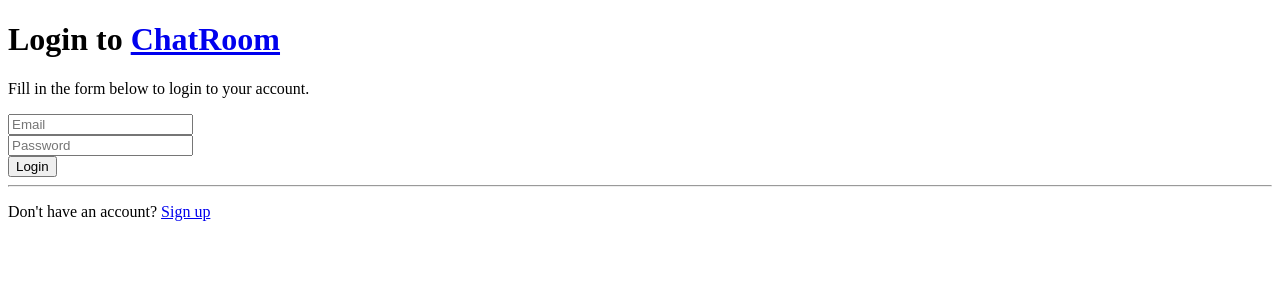
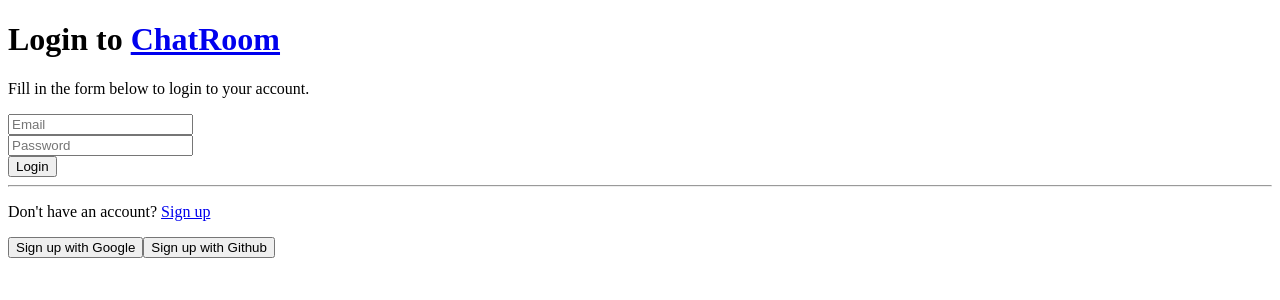
Before and after one commit to chideraao/chatroom, a React (Create React App) app: page /login in a window 1280 px wide. Shown: the top 300 px of the page. Built offline with nearby package versions, Linux system fonts and the light colour scheme; no server answers.

Commit message:
setting up admin

```diff
--- a/package.json
+++ b/package.json
@@ -7,6 +7,7 @@
     "@testing-library/react": "^11.2.7",
     "@testing-library/user-event": "^12.8.3",
     "firebase": "^8.6.3",
+    "firebase-admin": "^9.9.0",
     "react": "^17.0.2",
     "react-dom": "^17.0.2",
     "react-router-dom": "^5.2.0",
--- a/src/helpers/auth.js
+++ b/src/helpers/auth.js
@@ -1,6 +1,6 @@
 import { auth } from "../services/firebase.js";
 
-/**setting up firebase auth */
+/**setting up firebase auth signup, signin */
 export function signUp(email, password) {
 	return auth().createUserWithEmailAndPassword(email, password);
 }
@@ -9,6 +9,7 @@
 	return auth().signInWithEmailAndPassword(email, password);
 }
 
+/**setting up auth providers  */
 export function signInWithGoogle() {
 	const provider = new auth.GoogleAuthProvider();
 	return auth().signInWithPopup(provider);
@@ -22,7 +23,7 @@
 /** {
   "rules": {
     "chats":{
-		".read": "auth != null"
+        ".read": "auth != null"
       ".write": "auth != null"
     }
   }
--- /dev/null
+++ b/src/helpers/functions.js
@@ -0,0 +1,3 @@
+import * as admin from "firebase-admin";
+
+admin.initializeApp();
--- a/src/pages/Login.jsx
+++ b/src/pages/Login.jsx
@@ -1,6 +1,6 @@
 import React, { useState } from "react";
 import { Link } from "react-router-dom";
-import { signIn } from "../helpers/auth";
+import { signIn, signInWithGithub, signInWithGoogle } from "../helpers/auth";
 
 function Login() {
 	const [user, setUser] = useState({ email: "", password: "" });
@@ -20,6 +20,18 @@
 
 	const handleChange = (e) => {
 		setUser((prevState) => ({ ...prevState, [e.target.name]: e.target.value }));
+	};
+
+	const googleSignIn = (e) => {
+		signInWithGoogle().catch((err) => {
+			setError(err.message);
+		});
+	};
+
+	const githubSignIn = (e) => {
+		signInWithGithub().catch((err) => {
+			setError(err.message);
+		});
 	};
 
 	return (
@@ -55,6 +67,12 @@
 				<p>
 					Don't have an account? <Link to="/signup">Sign up</Link>
 				</p>
+				<button onClick={googleSignIn} type="button">
+					Sign up with Google
+				</button>
+				<button onClick={githubSignIn} type="button">
+					Sign up with Github
+				</button>
 			</form>
 		</div>
 	);
```
Also changed, not shown: 1 other file (tests, documents, lock files or other folders).
